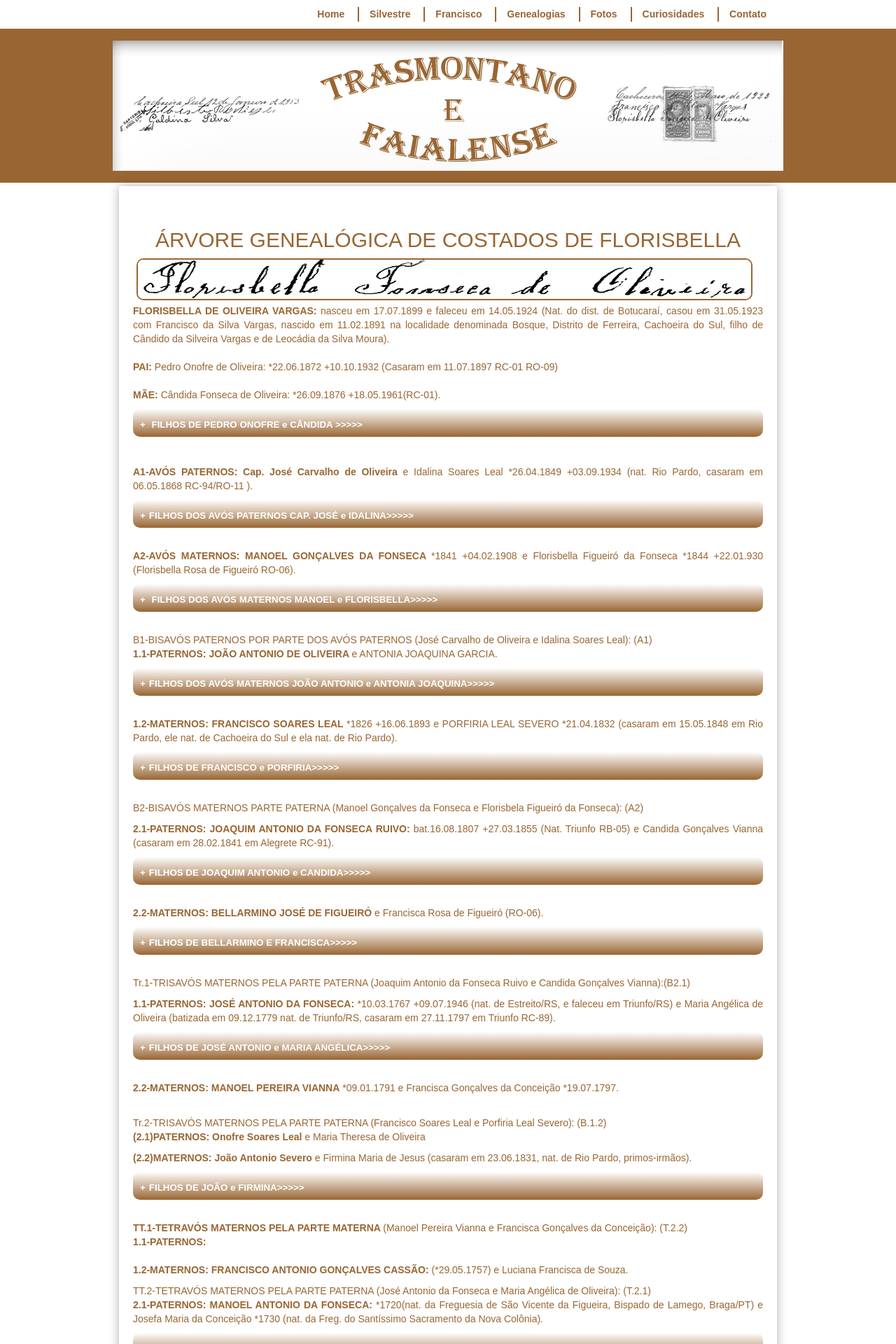
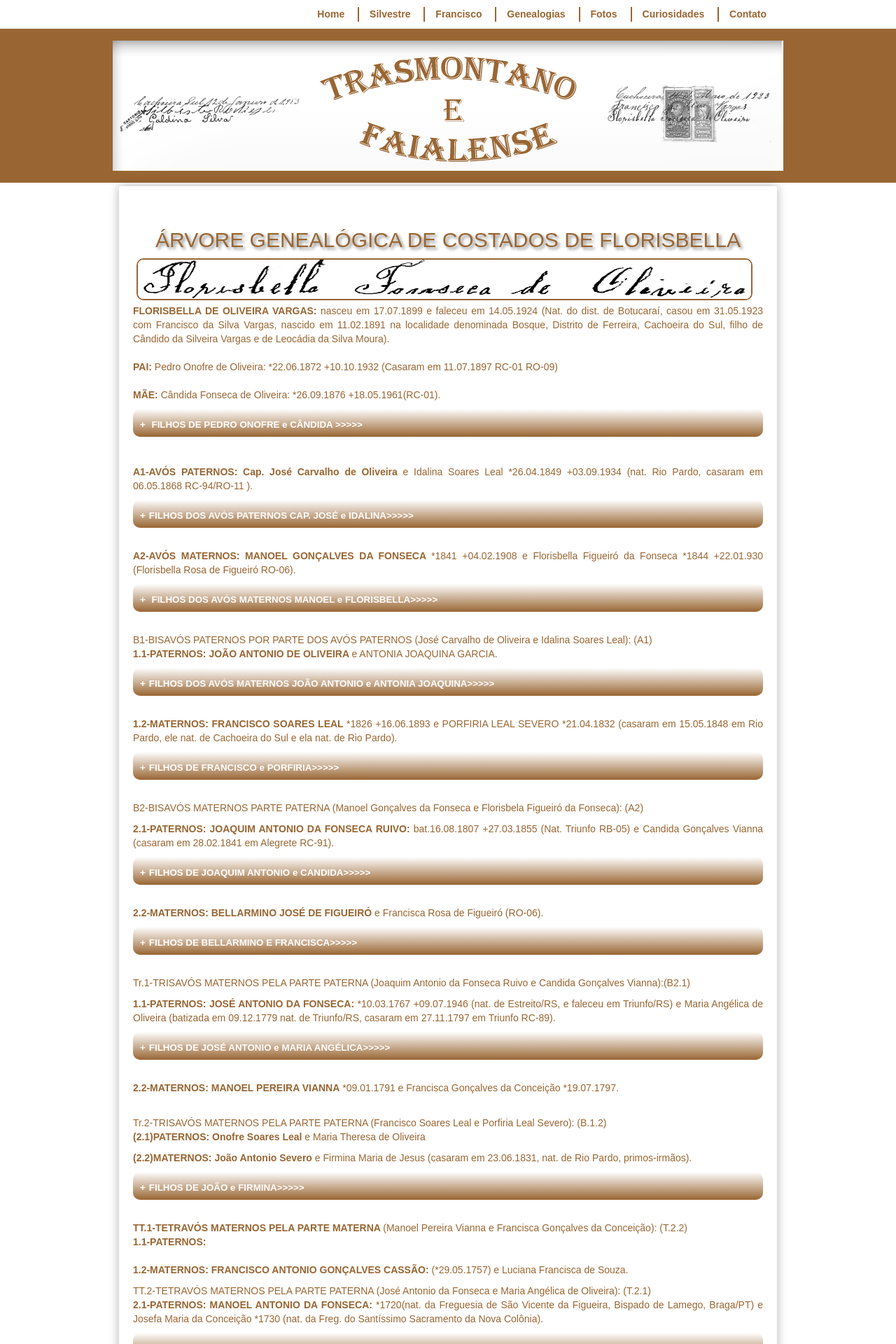
Before and after one commit to claudiovargas1955/claudiovargas1955.github.io, a Jekyll site: the page built from _pages/arvore-genealogica-de-costados-de-florisbella.html, in a window 1280 px wide. Shown: the top 1920 px of the page at 70% size. Built offline with Jekyll 4.4.1, drawn with Linux system fonts in a browser that asks for light colours; some web fonts are replaced.

Commit message:
Update arvore-genealogica-de-costados-de-florisbella.html

```diff
--- a/_pages/arvore-genealogica-de-costados-de-florisbella.html
+++ b/_pages/arvore-genealogica-de-costados-de-florisbella.html
@@ -33,6 +33,15 @@
          border:#996633 solid 2px;
          border-radius: 10px;
        }
+
+      h2{text-shadow: 3px 3px 4px #888;
+        }
+
+     h4{text-shadow: 3px 3px 4px #888;
+     font-size: 25px;
+     font-weight:bold;
+    }
+
 
 </style>
 
```
